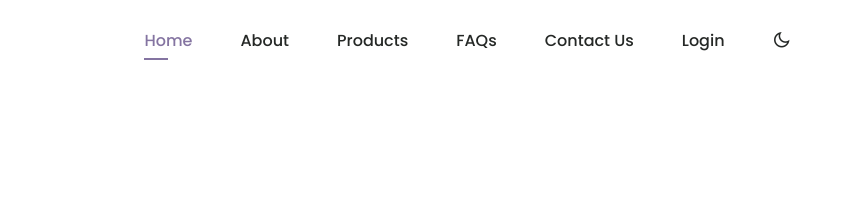
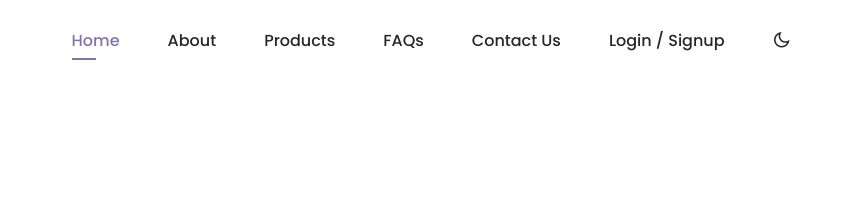
Before and after one commit to Xeniorita-A/Purrfect-Website, a plain HTML site: page index.html in a window 1280 px wide. Shown: the top 205 px of the page, 333-1179 px from the left. Drawn offline with nearby package versions, Linux system fonts and the light colour scheme; a script that the page names is missing.

Commit message:
Update index.html

```diff
--- a/index.html
+++ b/index.html
@@ -41,7 +41,7 @@
                             <a href="#contact" class="nav__link">Contact Us</a>
                         </li>
                         <li class="nav__item">
-                            <a href="./signup.html" class="nav__link">Login</a>
+                            <a href="./signup.html" class="nav__link">Login / Signup</a>
                         </li>
                     </ul>
 
```
